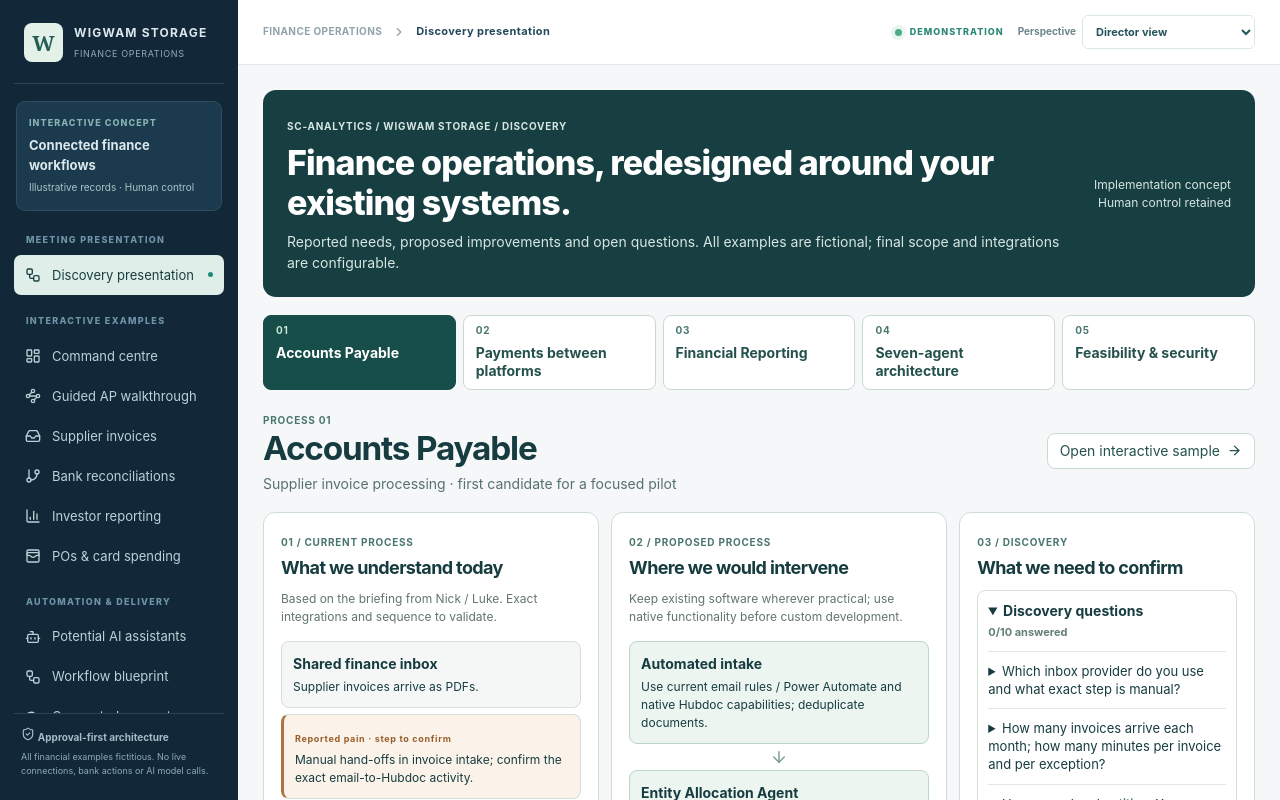
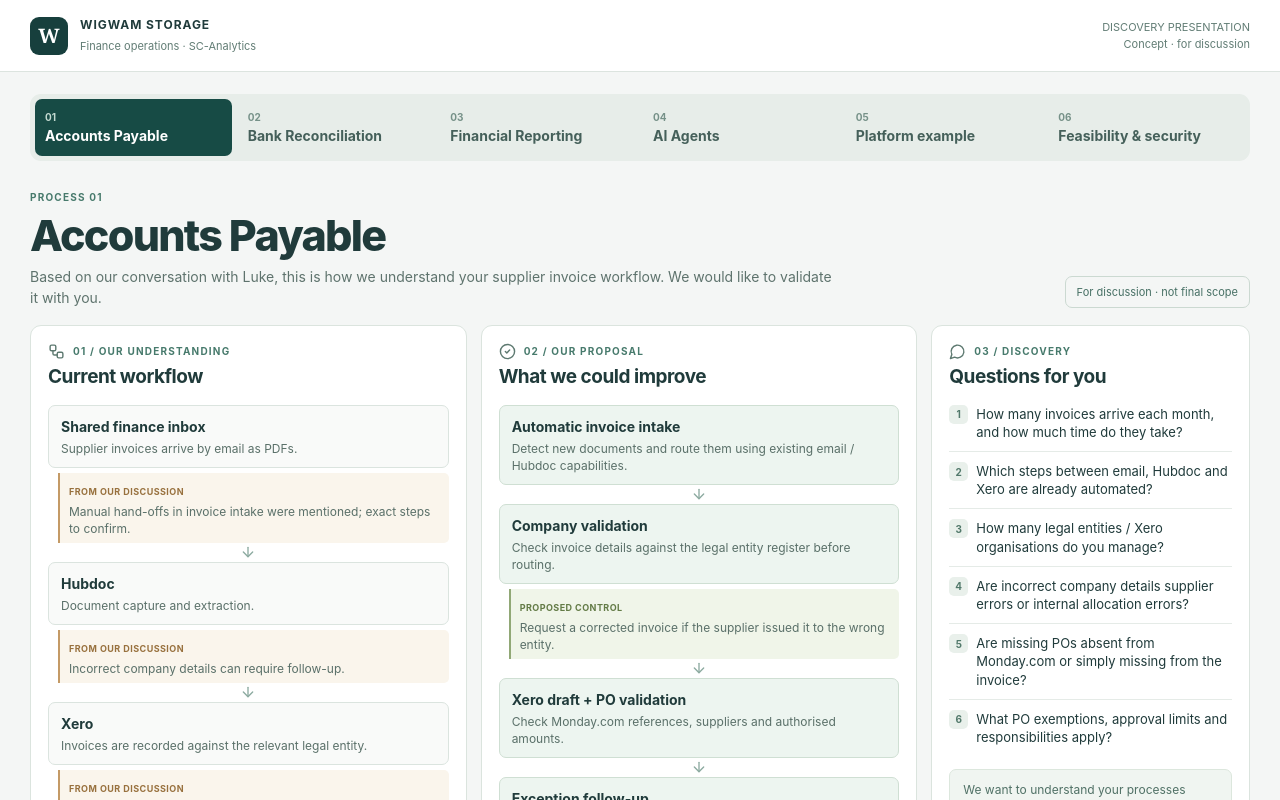
Before and after one commit to sastree14/AI-Demonstration, a Next.js app: page /demos/wigwam-finance in a window 1280 px wide. Shown: the top 800 px of the page. Built offline with nearby package versions, Linux system fonts and the light colour scheme.

Commit message:
Replace confusing workspace navigation with focused Wigwam meeting presentation

```diff
--- a/app/demos/wigwam-finance/page.tsx
+++ b/app/demos/wigwam-finance/page.tsx
@@ -1,3 +1,3 @@
-import WigwamFinanceDemo from "./WigwamFinanceDemo";
-export const metadata={title:"Finance Operations | Wigwam Storage Concept",description:"Interactive demonstration of accounts payable, reconciliation, reporting, and human-controlled finance workflows."};
-export default function Page(){return <WigwamFinanceDemo/>;}
+import MeetingPresentation from "./MeetingPresentation";
+export const metadata={title:"Finance Operations | Wigwam Storage",description:"Discovery presentation: accounts payable, bank reconciliation, financial reporting, agent workflows and secure finance platform."};
+export default function Page(){return <MeetingPresentation/>;}
```
